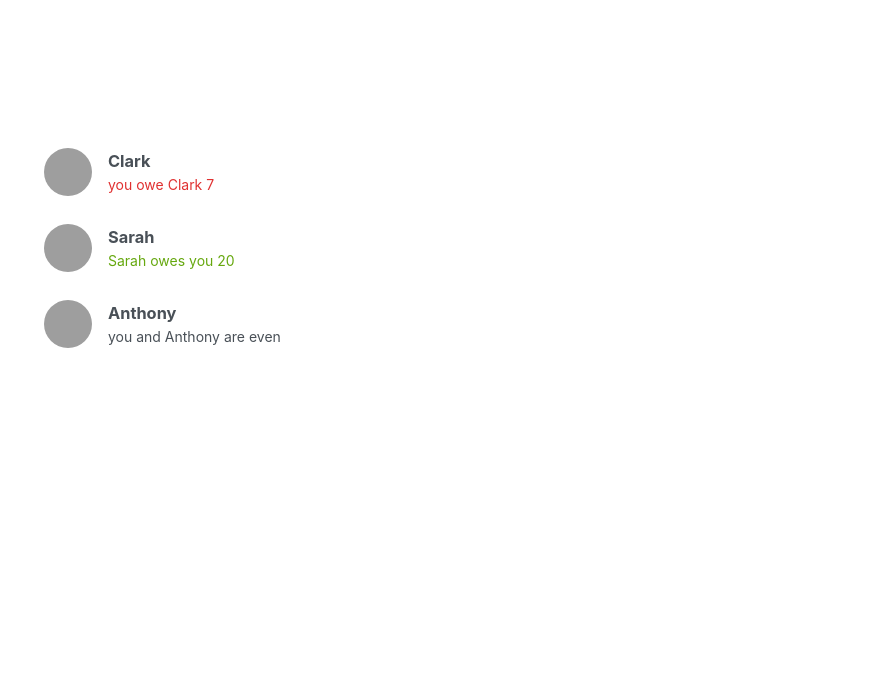
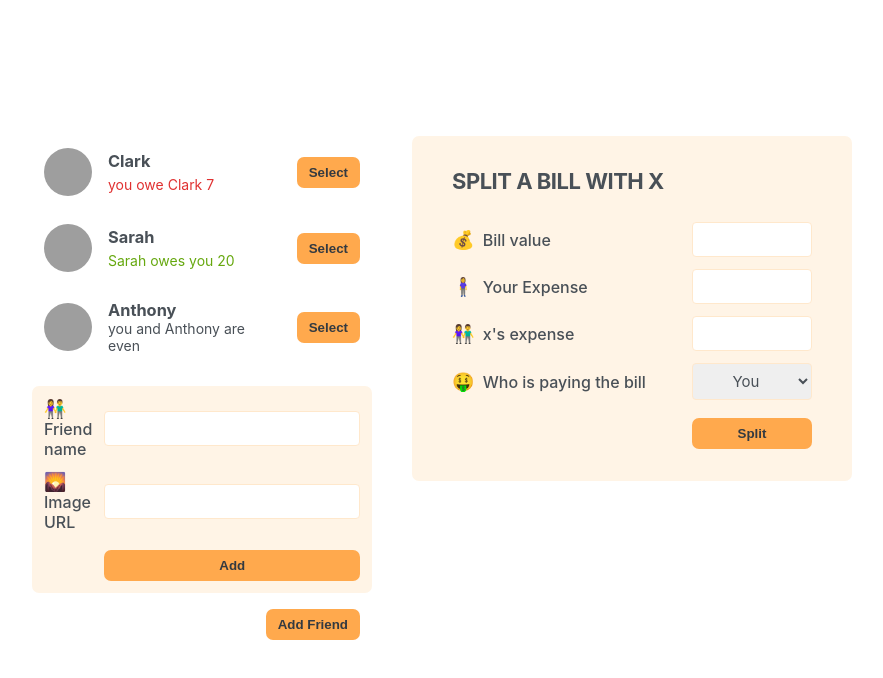
Before and after one commit to jacobrees/Eat-And-Split, a React (Create React App) app: page / in a window 1280 px wide. Shown: the top 678 px of the page, without its empty margins (198-1081 px from the left). Built offline with nearby package versions, Linux system fonts and the light colour scheme; grey boxes are pictures that could not be loaded.

Commit message:
Add styling for the forms

```diff
--- a/src/App.js
+++ b/src/App.js
@@ -26,7 +26,10 @@
     <div className="app">
       <div className="sidebar">
         <FriendsList />
+        <FormAddFriend />
+        <Button>Add Friend</Button>
       </div>
+      <FormSplitBill />
     </div>
   );
 }
@@ -59,7 +62,51 @@
         </p>
       )}
       {friend.balance === 0 && <p>you and {friend.name} are even</p>}
+
+      <Button>Select</Button>
     </li>
   );
 }
+
+function Button({ children }) {
+  return <button className="button">{children}</button>;
+}
+
+function FormAddFriend() {
+  return (
+    <form className="form-add-friend">
+      <label>👫 Friend name</label>
+      <input type="text" />
+
+      <label>🌄 Image URL</label>
+      <input type="text" />
+
+      <Button>Add</Button>
+    </form>
+  );
+}
+
+function FormSplitBill() {
+  return (
+    <form className="form-split-bill">
+      <h2>Split A bill with x</h2>
+      <label>💰 Bill value</label>
+      <input type="text" />
+
+      <label>🧍‍♀️ Your Expense</label>
+      <input type="text" />
+
+      <label>👫 x's expense</label>
+      <input type="text" />
+
+      <label>🤑 Who is paying the bill</label>
+      <select>
+        <option value="user">You</option>
+        <option value="friend">x</option>
+      </select>
+
+      <Button>Split</Button>
+    </form>
+  );
+}
 export default App;
```
